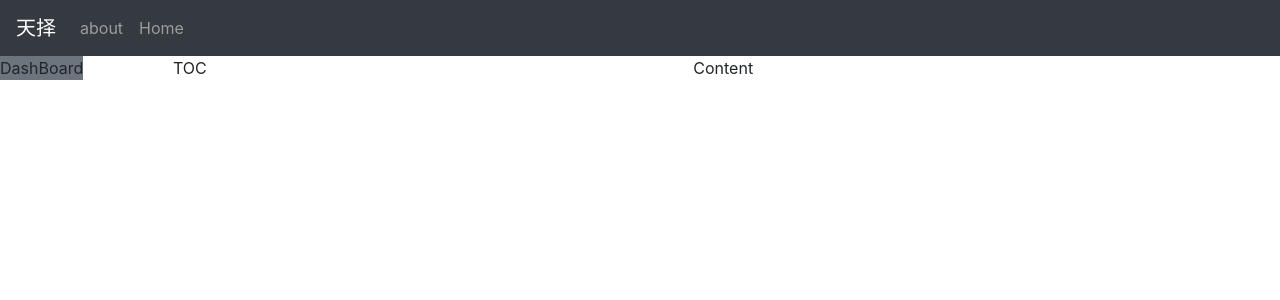
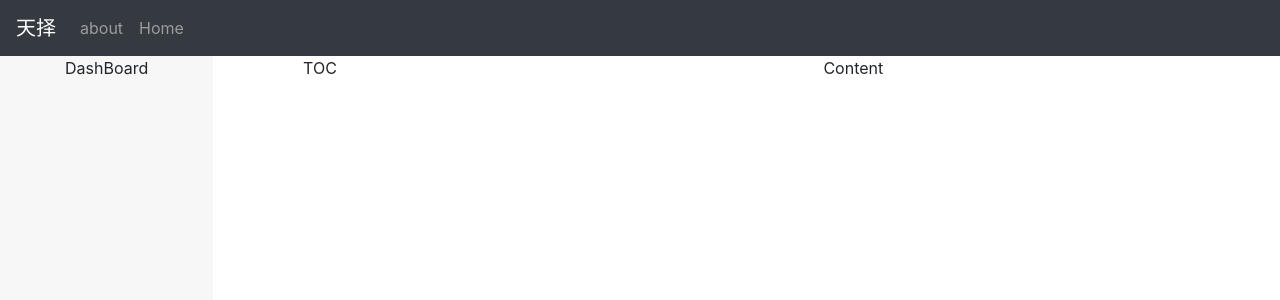
Before and after one commit to xalc/HunterStock, a React (Create React App) app: page /#/ in a window 1280 px wide. Shown: the top 300 px of the page. Built offline with nearby package versions, Linux system fonts and the light colour scheme.

Commit message:
add side bar

```diff
--- a/package.json
+++ b/package.json
@@ -7,6 +7,7 @@
     "@testing-library/react": "^9.5.0",
     "@testing-library/user-event": "^7.2.1",
     "bootstrap": "^4.5.2",
+    "classnames": "^2.2.6",
     "node-sass": "^4.14.1",
     "react": "^16.13.1",
     "react-bootstrap": "^1.3.0",
--- a/src/components/SideBar/SideBar.js
+++ b/src/components/SideBar/SideBar.js
@@ -1,10 +1,11 @@
 import React from 'react';
-
+import cx from 'classnames';
+import styles from './SideBar.module.scss';
 function SideBar(props) {
     return (
        <div
-       {...props}
-       className='bg-secondary'
+        className = {cx(props.className,styles.sidebar )}
+
         >DashBoard</div>
     );
 
--- a/src/components/SideBar/SideBar.module.scss
+++ b/src/components/SideBar/SideBar.module.scss
@@ -0,0 +1,12 @@
+@import "~bootstrap/scss/functions";
+@import "~bootstrap/scss/variables";
+@import "~bootstrap/scss/mixins";
+$top: 4rem;
+.sidebar {
+    background-color: #f7f7f7;
+    position: sticky;
+    @include media-breakpoint-up(md) {
+        top: $top;
+        height: calc(100vh - #{$top});
+    }
+}
--- a/src/index.scss
+++ b/src/index.scss
@@ -1,4 +1,7 @@
 @import "~bootstrap/scss/bootstrap";
+
+
+
 
 body {
   margin: 0;
```
